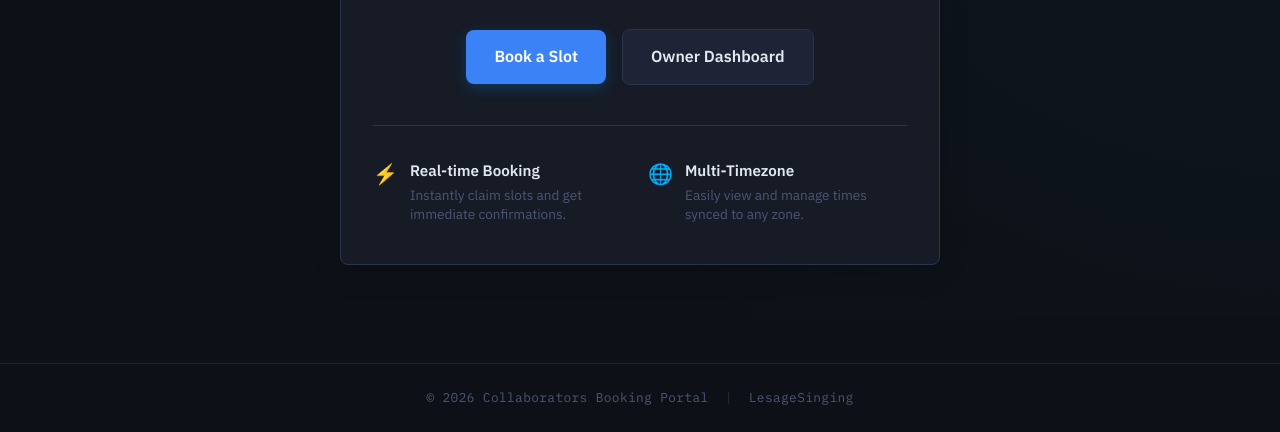
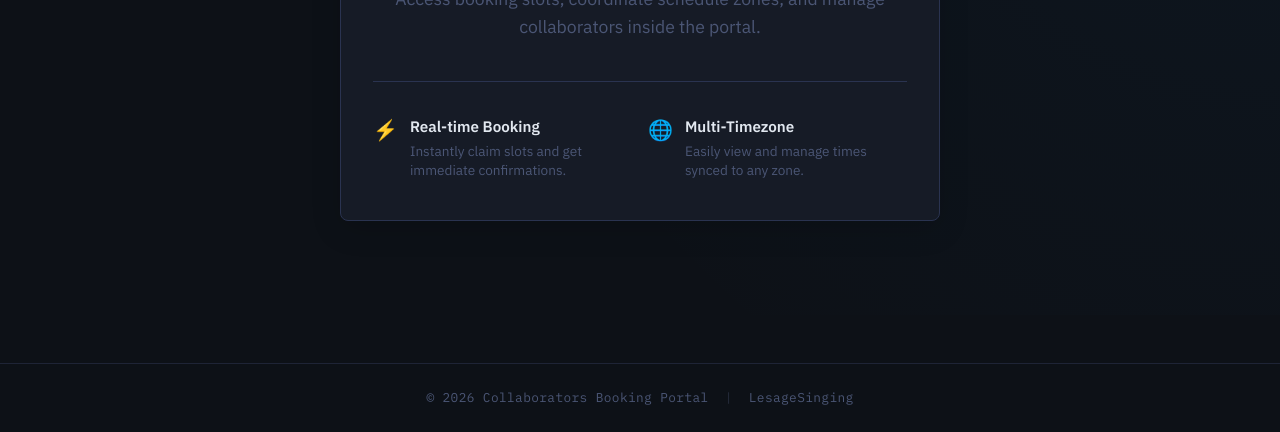
Before and after one commit to schuster19uk/collabPortal, a website: page views/index.html in a window 1280 px wide. Shown: the part 368-800 px from the top of the page. Drawn offline with Linux system fonts and the light colour scheme.

Commit message:
Remove landing page action buttons

```diff
--- a/views/index.html
+++ b/views/index.html
@@ -178,10 +178,7 @@
                 Access booking slots, coordinate schedule zones, and manage collaborators inside the portal.
             </p>
 
-            <div class="landing-actions">
-                <a href="/booking" class="btn-landing btn-primary">Book a Slot</a>
-                <a href="/project-login" class="btn-landing btn-secondary">Owner Dashboard</a>
-            </div>
+
 
             <div class="feature-grid">
                 <div class="feature-item">
```
